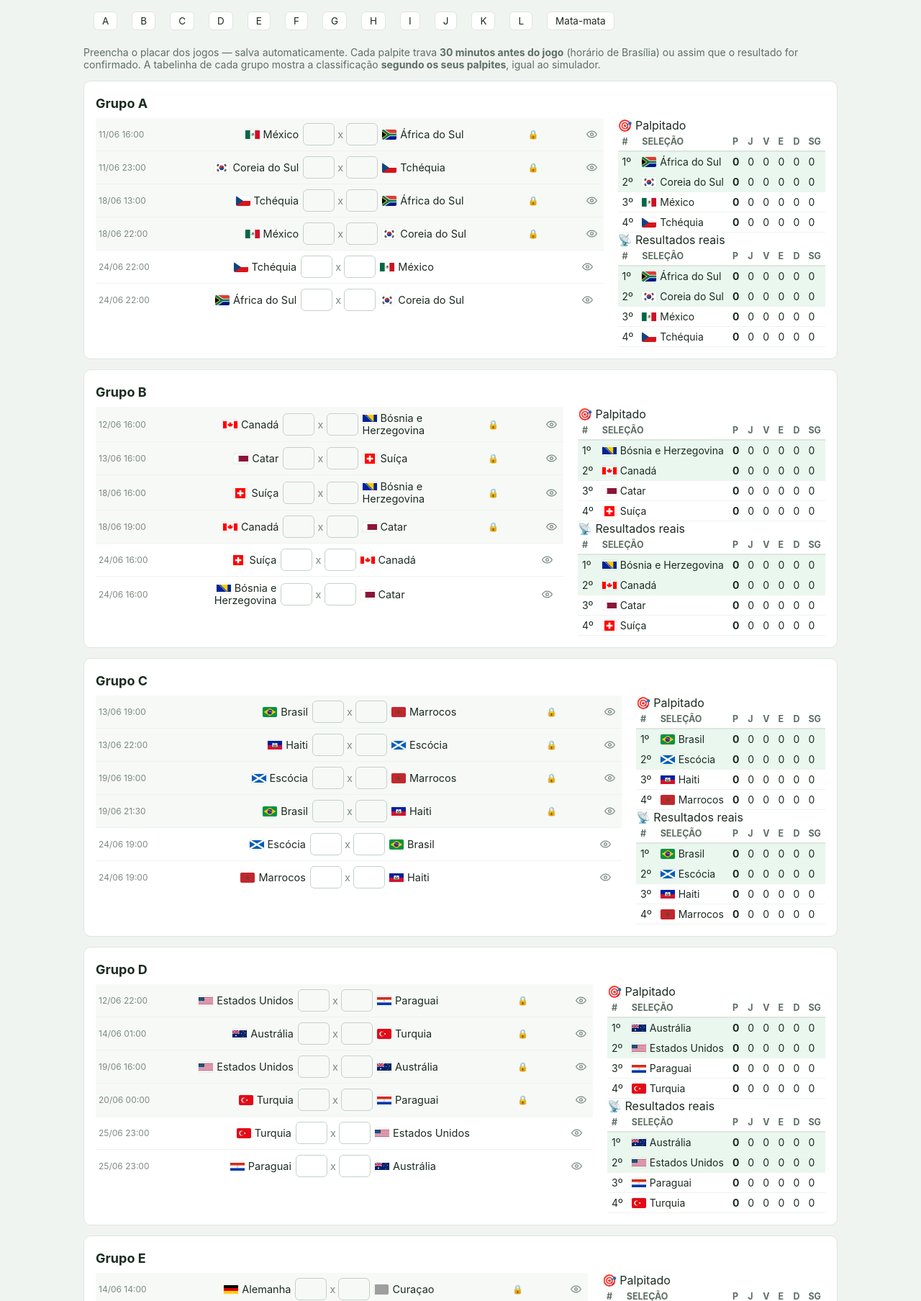
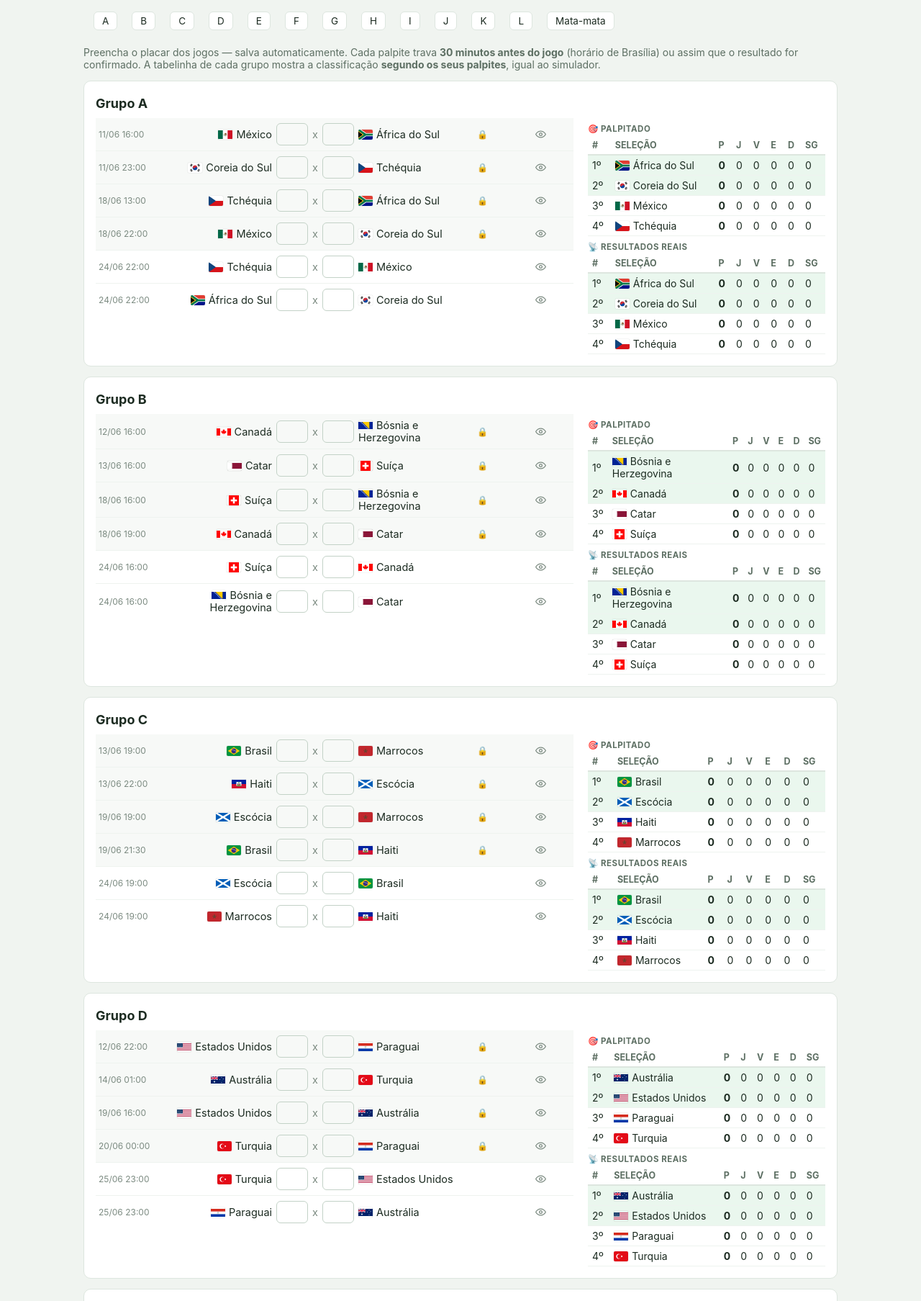
Before and after one commit to Felipe-Meneguzzi/bolao, a Flask app: page / in a window 1280 px wide. Shown: the part 327-2134 px from the top of the page at 72% size. Run offline with Flask 3, Linux system fonts and the light colour scheme; the visitor is signed in with stand-in values (Sample User, id 1); data comes from the database, SQL or seed files in the repository; data that the repository does not hold is empty; grey boxes are pictures that could not be loaded.

Commit message:
:art: style(style.css): estilos do placar ao vivo, grade de duas linhas e aba assistir

```diff
--- a/static/style.css
+++ b/static/style.css
@@ -85,25 +85,40 @@ button {
 button:hover { background: var(--verde-hover); }
 button.perigo { background: var(--vermelho); padding: 5px 10px; font-size: 13px; }
 
-/* grupos e jogos */
+/* grupos e jogos — grade de 2 rows: palpite em cima, jogo real embaixo,
+   colunas alinhadas entre as duas */
 .group-body { display: flex; gap: 20px; flex-wrap: wrap; align-items: flex-start; }
 .matches { flex: 1 1 420px; }
 .match {
-  display: flex; align-items: center; gap: 6px; padding: 7px 4px;
-  border-bottom: 1px solid var(--borda-suave); font-size: 14.5px; flex-wrap: wrap;
+  display: grid;
+  /* última coluna fixa: com ou sem o botão de TV, o placar não desloca */
+  grid-template-columns: 76px minmax(105px, 1fr) max-content minmax(105px, 1fr) 70px 54px;
+  column-gap: 6px; row-gap: 1px; align-items: center;
+  padding: 7px 4px; border-bottom: 1px solid var(--borda-suave); font-size: 14.5px;
 }
 .match:last-child { border-bottom: 0; }
 .match.locked { background: var(--bg-suave); }
-.when { color: var(--muted2); font-size: 12px; width: 76px; flex-shrink: 0; }
-.team { flex: 1; min-width: 110px; }
+.when { color: var(--muted2); font-size: 12px; grid-column: 1; }
+.team { grid-column: auto; min-width: 0; }
 .team.t1 { text-align: right; }
+.placar-linha { display: flex; align-items: center; gap: 6px; }
+.botoes { display: inline-flex; gap: 2px; align-items: center; }
+.r2 { grid-row: 2; font-size: 11.5px; line-height: 1.3; white-space: nowrap; }
+.r2-estado { grid-column: 1; }
+.r2-estado:empty { display: none; }
+.r2-tempo { grid-column: 2; justify-self: end; color: var(--muted2); font-weight: 600; }
+.r2-placar { grid-column: 3; justify-self: center; font-weight: 700; }
+.r2-placar.live-placar { color: var(--vermelho); }
+.r2-pontos { grid-column: 4 / -1; justify-self: start; }
+.live-txt { color: var(--vermelho); font-weight: 700; }
+.fim-txt { color: var(--muted); font-weight: 600; }
 .match input {
   width: 44px; padding: 6px 4px; text-align: center; font-size: 15px;
   border: 1px solid var(--borda-input); border-radius: 6px;
 }
 .match input:disabled { background: var(--bg-suave); color: var(--muted); }
 .x { color: var(--muted2); }
-.status { font-size: 12px; min-width: 70px; }
+.status { font-size: 12px; }
 .status.ok { color: var(--verde); }
 .status.erro { color: var(--vermelho); }
 .real { color: var(--texto); background: var(--borda-suave); border-radius: 5px; padding: 2px 6px; }
@@ -118,7 +133,9 @@ th, td { padding: 6px 8px; text-align: left; }
 thead th { border-bottom: 2px solid var(--borda); color: var(--muted);
            font-size: 12.5px; text-transform: uppercase; }
 tbody tr { border-bottom: 1px solid var(--borda-suave); }
-.standings { flex: 0 1 330px; }
+.standings-col { flex: 0 1 330px; }
+.standings-label { font-size: 11.5px; font-weight: 700; text-transform: uppercase;
+                   letter-spacing: .5px; color: var(--muted); margin: 8px 0 3px; }
 .standings td, .standings th { padding: 5px 6px; }
 .standings tr.classif { background: var(--verde-suave); }
 
@@ -234,9 +251,30 @@ tbody tr { border-bottom: 1px solid var(--borda-suave); }
 .match { scroll-margin-top: 60px; }
 .match:target, .match.realce { background: var(--realce-bg); border-radius: 6px; }
 
-/* countdown (dentro da coluna de data, não desloca as demais colunas) */
-.when .countdown { display: block; font-size: 11px; color: var(--ambar);
-                   font-weight: 600; white-space: nowrap; }
+/* placar ao vivo (banner de jogos hoje) */
+.live-badge { color: var(--vermelho); font-weight: 700; font-size: 12px;
+              white-space: nowrap; }
+.live-badge small { color: var(--muted2); font-weight: 400; }
+.pts.parcial { opacity: .75; outline: 1px dashed currentColor; }
+.aviso-live { background: var(--vermelho-bg); border: 1px solid var(--vermelho-borda);
+              border-radius: 8px; padding: 10px 14px; margin: 12px 0;
+              font-size: 14.5px; }
+
+/* assistir ao vivo */
+.jogo-tv-head { display: flex; align-items: baseline; gap: 12px; flex-wrap: wrap; }
+.jogo-tv-head h2 { margin: 0; }
+.btn-tv { display: inline-block; background: var(--verde); color: #fff;
+          text-decoration: none; padding: 9px 16px; border-radius: 8px;
+          font-size: 14.5px; font-weight: 600; }
+.btn-tv:hover { background: var(--verde-hover); }
+.video-titulo { font-size: 12.5px; margin-top: 6px; }
+.ver-tv { text-decoration: none; padding: 3px 5px; border-radius: 5px;
+          line-height: 1; color: var(--muted2); display: inline-flex;
+          align-items: center; }
+.ver-tv:hover { background: var(--borda-suave); color: var(--verde); }
+
+/* countdown (na row 2, coluna da data) */
+.r2-estado.countdown { color: var(--ambar); font-weight: 600; }
 .status.dica { color: var(--ambar); }
 .trava-aberta { color: var(--verde); font-weight: 600; }
 .trava-fechada { color: var(--vermelho); }
@@ -292,8 +330,10 @@ tr.linha-hoje { background: var(--hoje-bg); scroll-margin-top: 12px; }
 .admin-jogos td { font-size: 13.5px; }
 
 @media (max-width: 640px) {
-  .when { width: 100%; }
-  .team { min-width: 90px; font-size: 13.5px; }
+  .match { grid-template-columns: 58px minmax(80px, 1fr) max-content minmax(80px, 1fr) 44px 54px;
+           column-gap: 4px; }
+  .when { font-size: 10.5px; }
+  .team { font-size: 13.5px; }
   nav a { margin-left: 7px; font-size: 13px; }
   .nav-nome { display: none; }  /* "Sair" sem o nome — economiza espaço */
   .logo { font-size: 16px; }
```
